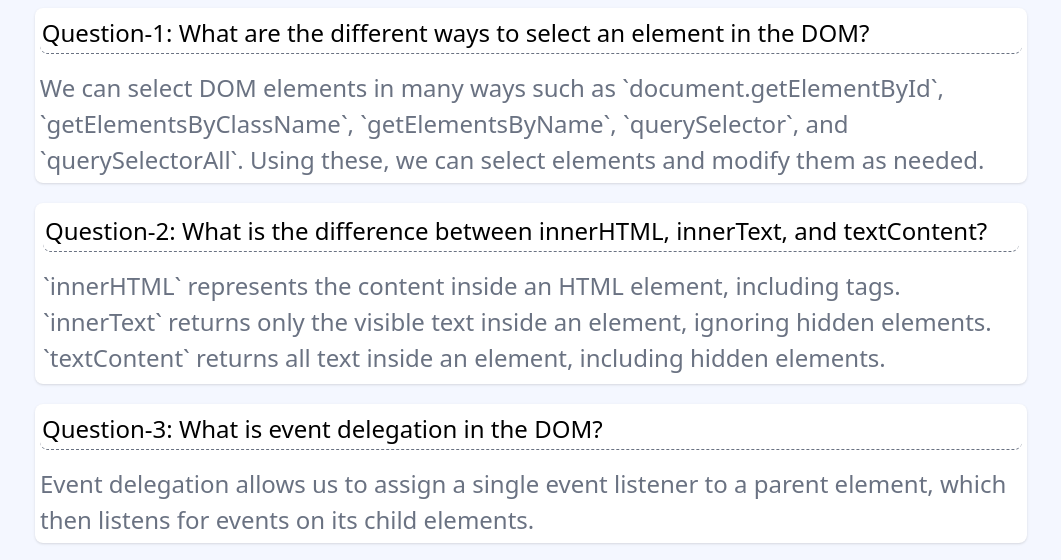
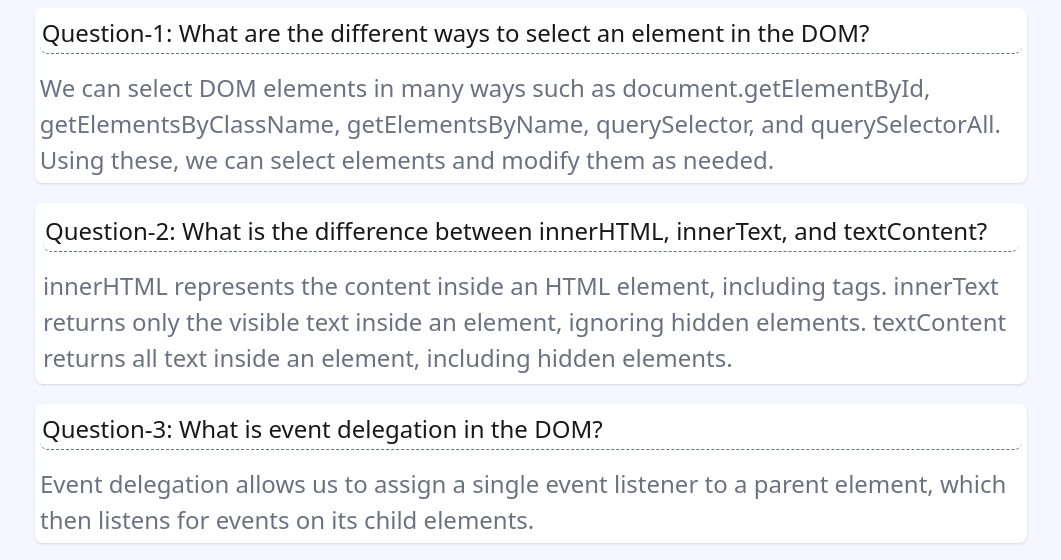
Before and after one commit to sohag1106/Dev-Board, a plain HTML site: page question.html in a window 1280 px wide. Shown: the part 172-732 px from the top of the page, without its empty margins (109-1170 px from the left). Drawn offline with nearby package versions, Linux system fonts and the light colour scheme.

Commit message:
final touch 1

```diff
--- a/question.html
+++ b/question.html
@@ -6,6 +6,8 @@
     <meta name="viewport" content="width=device-width, initial-scale=1.0">
     <title>Question</title>
     <script src="https://unpkg.com/@tailwindcss/browser@4"></script>
+    <link href="https://cdn.jsdelivr.net/npm/daisyui@5" rel="stylesheet" type="text/css" />
+    <script src="https://cdn.jsdelivr.net/npm/@tailwindcss/browser@4"></script>
 </head>
 
 <body class="bg-[#f4f7ff] mb-7">
@@ -28,8 +30,8 @@
                 Question-1: What are the different ways to select an element in the DOM?
             </p>
             <p class="mt-4 text-[1.5rem] text-gray-500">
-                We can select DOM elements in many ways such as `document.getElementById`, `getElementsByClassName`,
-                `getElementsByName`, `querySelector`, and `querySelectorAll`. Using these, we can select elements and modify them as needed.
+                We can select DOM elements in many ways such as document.getElementById, getElementsByClassName,
+                getElementsByName, querySelector, and querySelectorAll. Using these, we can select elements and modify them as needed.
             </p>
         </section>
         <section class="bg-white p-[0.5rem] shadow-sm rounded-[0.5rem] mt-5">
@@ -37,9 +39,9 @@
                 Question-2: What is the difference between innerHTML, innerText, and textContent?
             </p>
             <p class="mt-4 text-[1.5rem] text-gray-500">
-                `innerHTML` represents the content inside an HTML element, including tags.
-                `innerText` returns only the visible text inside an element, ignoring hidden elements.
-                `textContent` returns all text inside an element, including hidden elements.
+                innerHTML represents the content inside an HTML element, including tags.
+                innerText returns only the visible text inside an element, ignoring hidden elements.
+                textContent returns all text inside an element, including hidden elements.
             </p>
         </section>
         <section class="bg-white p-[0.3125rem] shadow-sm rounded-[0.5rem] mt-5">
```
